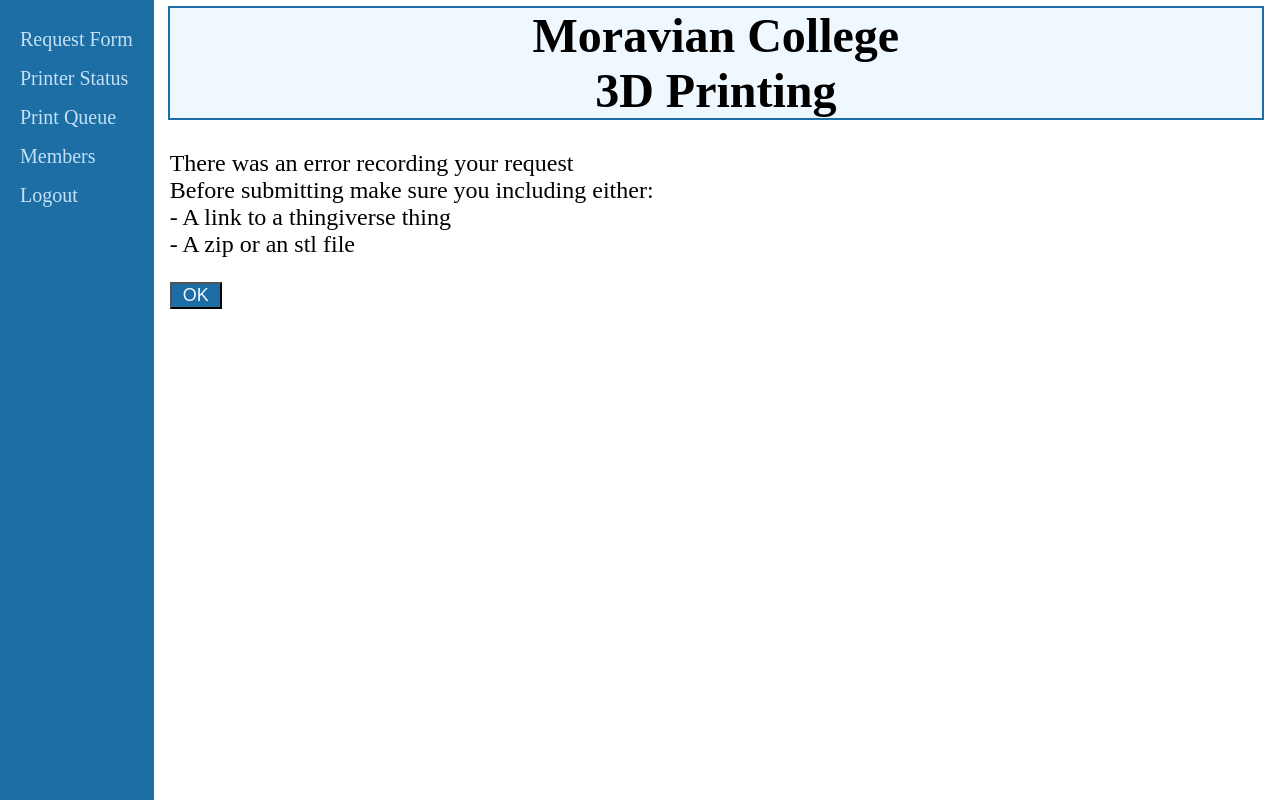
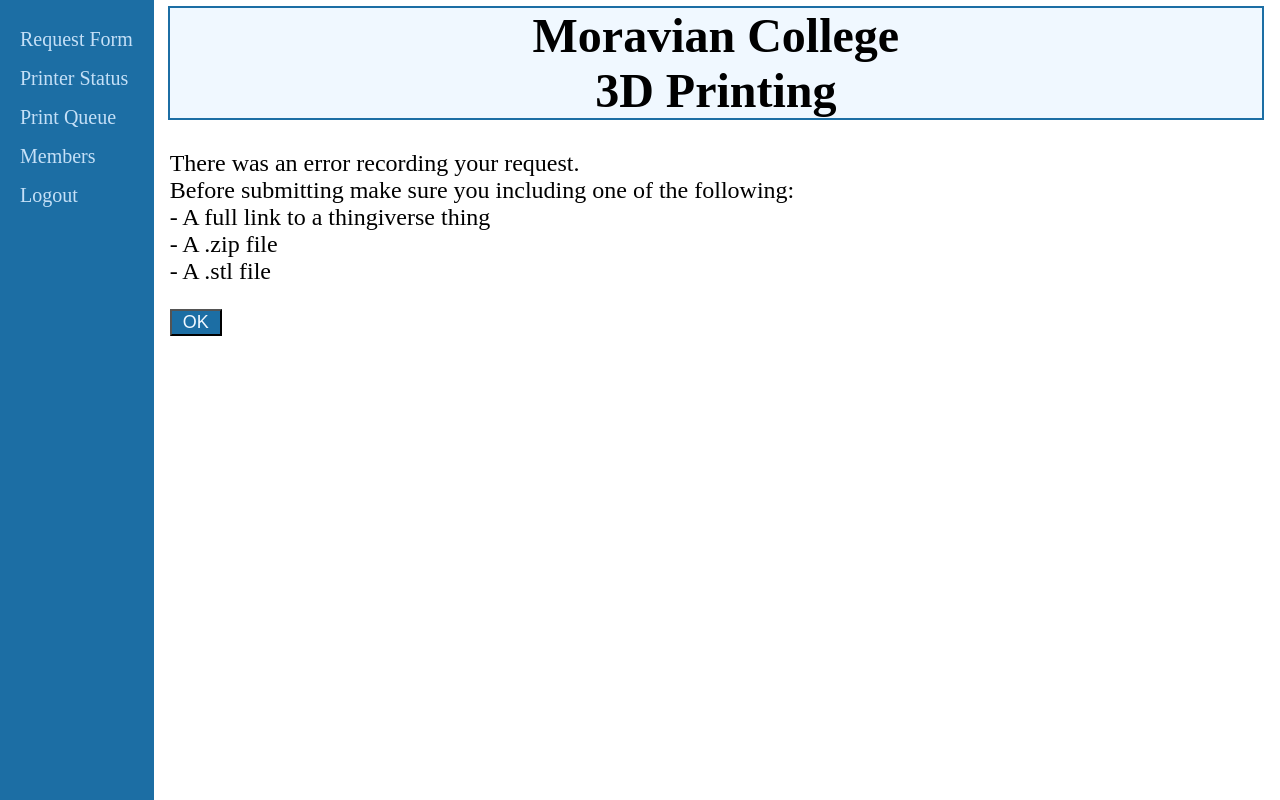
Before and after one commit to MoravianCollege/3DPrintMananagement, a Python web app: template templates/failure.html in a window 1280 px wide. Run offline with Jinja, Linux system fonts and the light colour scheme; the template is opened without the code that fills it, so the values that code supplies are empty.

Commit message:
fixed a bug in failure, and made more explicit

```diff
--- a/homepage.py
+++ b/homepage.py
@@ -221,7 +221,7 @@
 
     # Check if the user actually included a print
     if not request_has_printjob(results):
-        return redirect(url_for("failure"))
+        return redirect("/error-no-print-attached")
 
     # Print was given
     return render_template('success.html')
--- a/templates/failure.html
+++ b/templates/failure.html
@@ -10,7 +10,7 @@
         </div>
         <div class="main">
             <h1 style="text-align: center;">Moravian College<br>3D Printing</h1>
-            <p>There was an error recording your request<br>Before submitting make sure you including either:<br> - A link to a thingiverse thing<br> - A zip or an stl file<br></p>
+            <p>There was an error recording your request.<br>Before submitting make sure you including one of the following:<br> - A full link to a thingiverse thing<br> - A .zip file<br> - A .stl file<br></p>
             <form action='/form'>
                 <p><input type="submit" value = ' OK ' style="background-color: 1C6EA4; color: aliceblue; font-size: large;"></p>
             </form>
```
